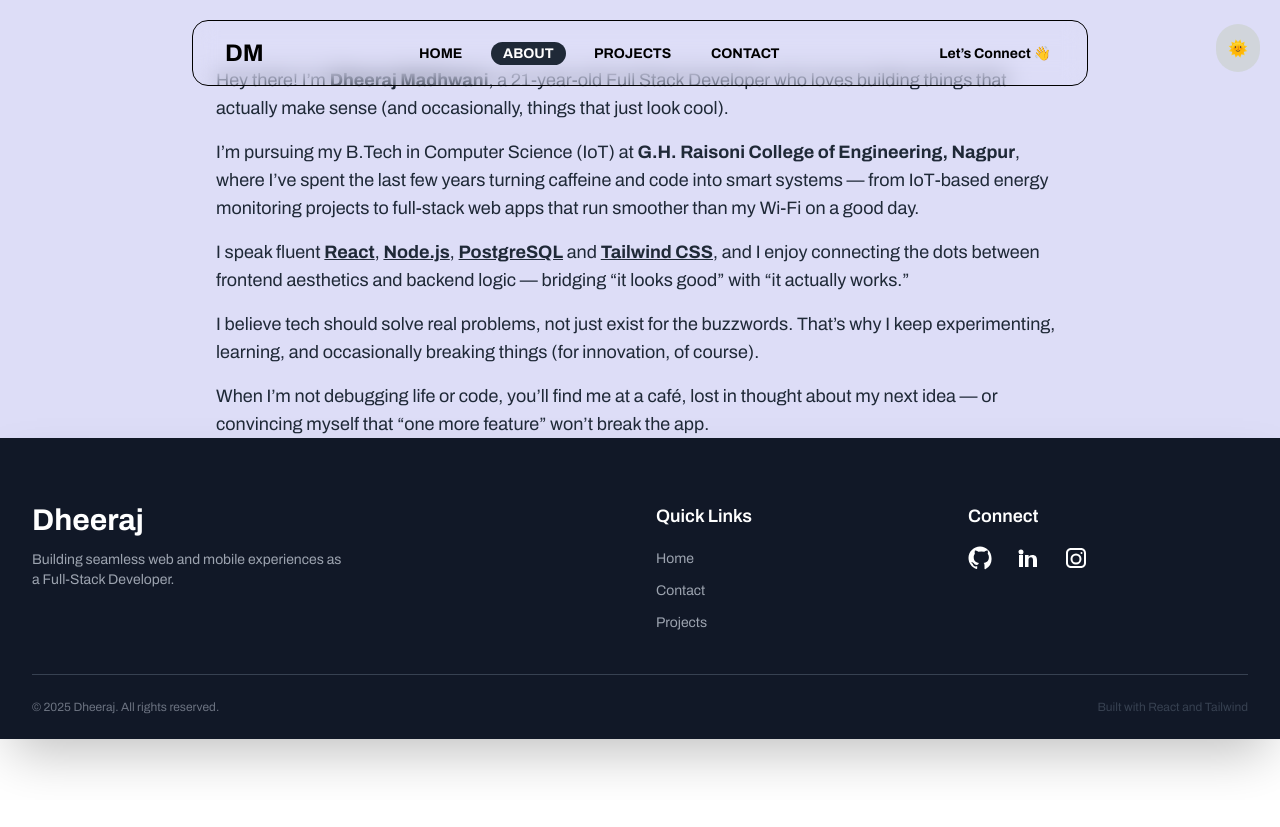
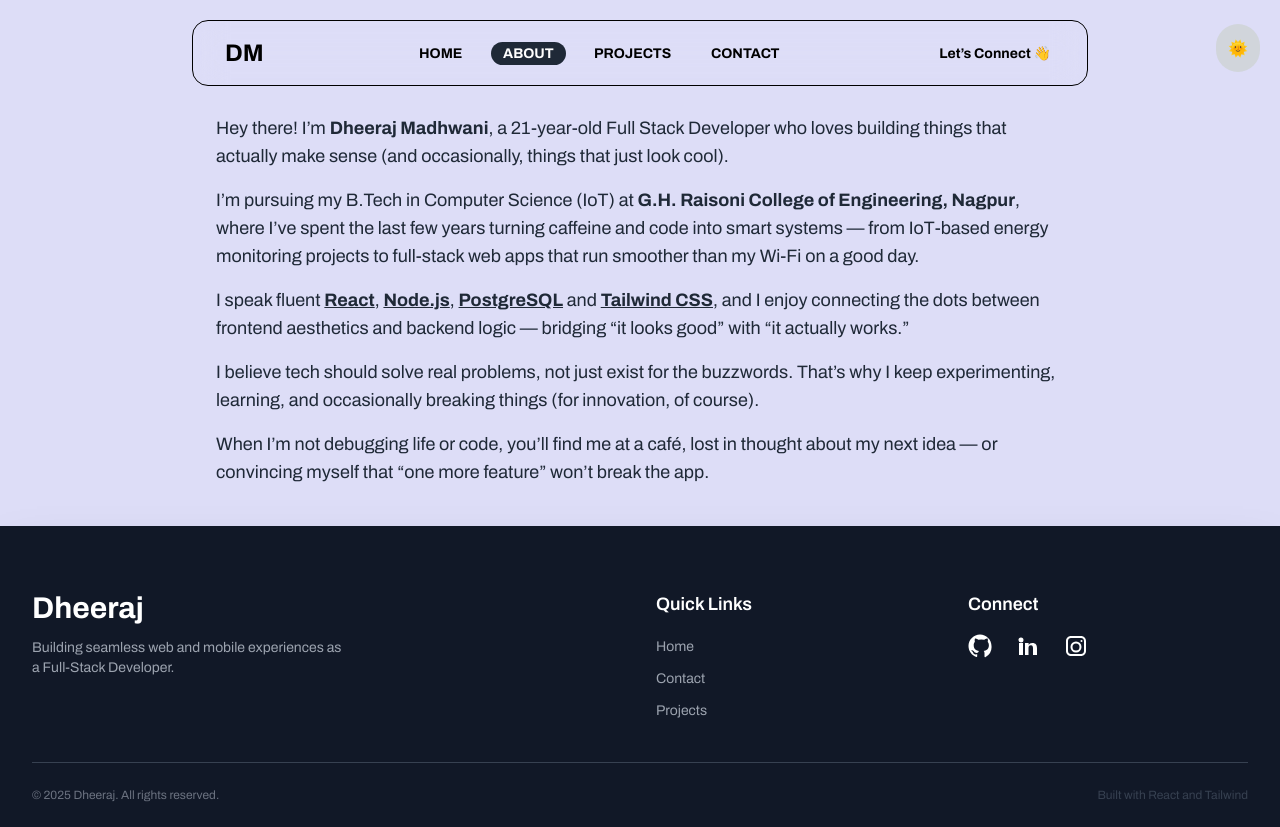
Before and after one commit to Dheeraj-cr7/Dheeraj-Portfolio, a React (Vite) app: page /about in a window 1280 px wide. Before the commit the page ends 800 px from the top, so only its background shows below. Built offline with nearby package versions, Linux system fonts and the light colour scheme.

Commit message:
fixed the about page error

```diff
--- a/src/Components/About.jsx
+++ b/src/Components/About.jsx
@@ -1,15 +1,19 @@
 import React, { useState } from "react";
+import {useLocation} from 'react-router-dom'
 
 const About = () => {
   const age = new Date().getFullYear() - 2004;
   const [showFull, setShowFull] = useState(false);
+
+  const location = useLocation();
+  const isStandAlonePage = location.pathname === "/about"
 
   // Short summary for mobile
   const mobileSummary = `Hey there! I’m Dheeraj Madhwani, a ${age}-year-old Full Stack Developer who loves building things that actually make sense. I’m pursuing my B.Tech in Computer Science (IoT) at G.H. Raisoni College of Engineering, Nagpur, and enjoy turning ideas into smart systems.`;
 
   return (
     // CLEAN FIX: The ID is set here with no extra padding (pt-XX)
-    <section id="about">
+    <section id="about" className={isStandAlonePage ? "pt-16 pb-10 sm:pt-12" : ""}>
       <div className="w-full max-w-4xl mx-auto px-5 sm:px-6 flex flex-col gap-4 text-gray-800 dark:text-white text-base sm:text-lg leading-relaxed text-left">
 
         {/* Desktop - full content */}
--- a/src/Components/FarmAppDetails.jsx
+++ b/src/Components/FarmAppDetails.jsx
@@ -118,7 +118,7 @@ export default function FarmAppDetails() {
   const sectionTitleStyle = 'text-3xl md:text-4xl font-extrabold mb-6 border-b-2 border-teal-400/50 pb-2 inline-block';
 
   return (
-    <div className={`min-h-screen font-roboto transition-colors duration-500 bg-[#ddddf7] text-black dark:bg-black dark:text-white`}>
+    <div className={`min-h-screen font-roboto transition-color duration-100 bg-[#ddddf7] text-black dark:bg-black dark:text-white`}>
 
       {/* Main Content Container */}
       <div className="max-w-6xl mx-auto p-4 sm:p-8">
@@ -193,9 +193,6 @@ export default function FarmAppDetails() {
         </section>
 
       </div>
-
-      {/* 5. Footer (Minimalist Dark Style) */}
-      {/* <Footer /> */}
     </div>
   );
 }
--- a/src/Components/Navbar.jsx
+++ b/src/Components/Navbar.jsx
@@ -7,7 +7,7 @@ const Navbar = ({ toggleTheme }) => {
 
   return (
     <div className="font-bold sticky top-5 z-10 px-3 sm:px-6">
-      <nav className="flex items-center justify-between flex-wrap backdrop-blur-md rounded-2xl px-3 sm:px-6 py-1 sm:py-2 text-black dark:text-white transition-colors duration-100 border border-solid border-black dark:border-white max-w-4xl mx-auto">
+      <nav className="flex items-center justify-between flex-wrap backdrop-blur-lg rounded-2xl px-3 sm:px-6 py-1 sm:py-2 text-black dark:text-white transition-colors duration-100 border border-solid border-black dark:border-white max-w-4xl mx-auto">
 
         {/* Logo */}
         <div id="start-cont" className="rounded-full p-1 sm:p-2 cursor-pointer transition-all duration-200">
```
Also changed, not shown: 1 other file (tests, documents, lock files or other folders).
